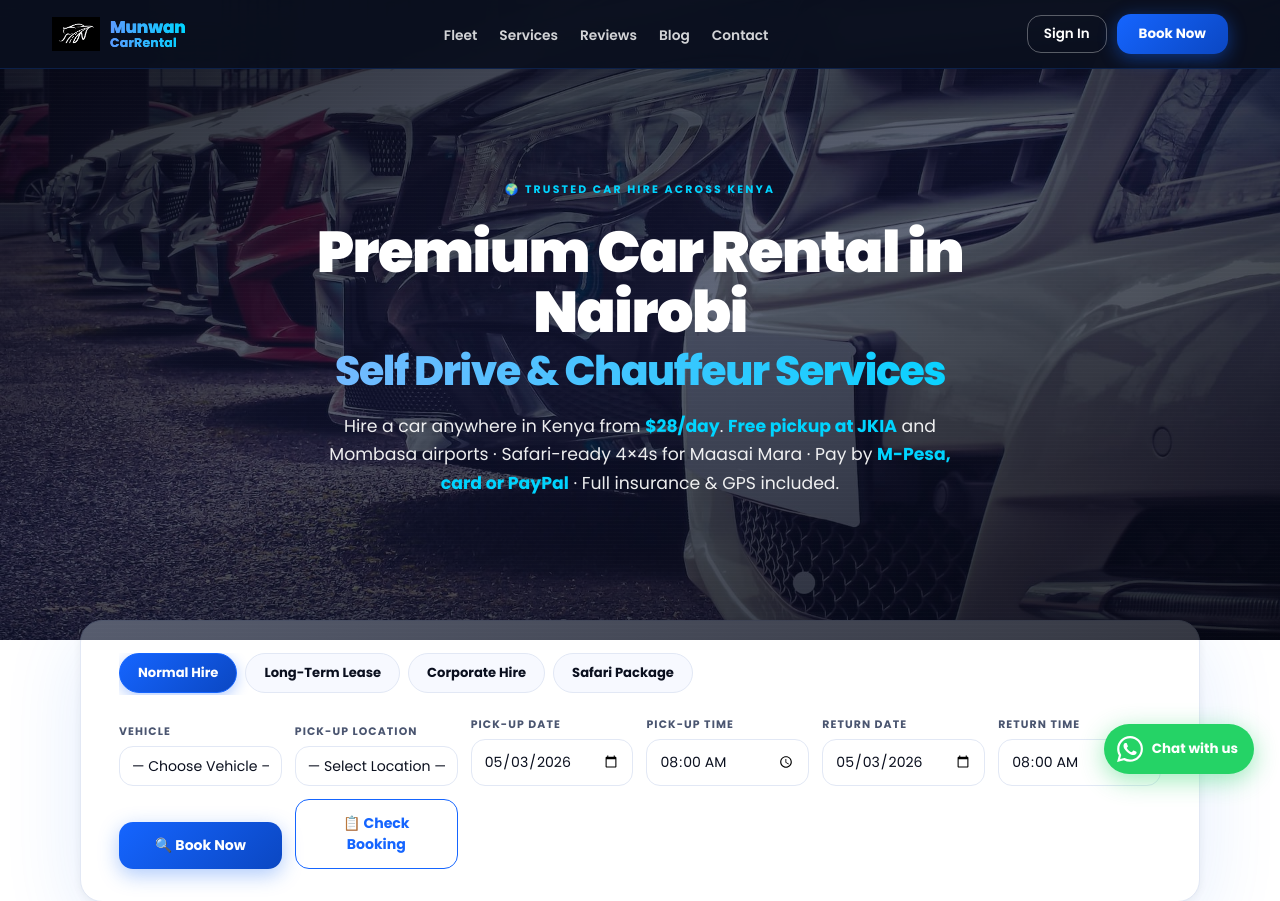
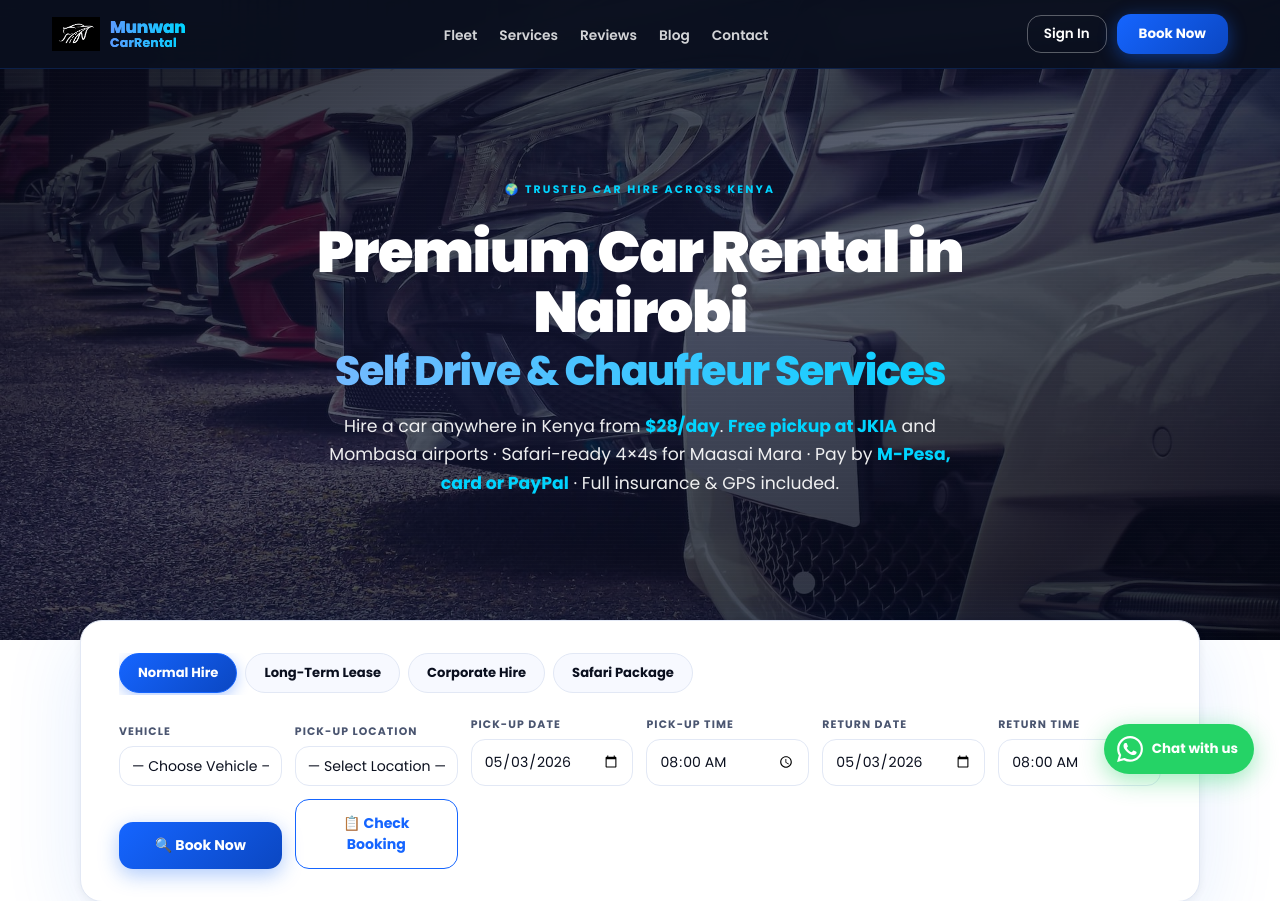
Before and after one commit to Munwan/munwancarrental, a Django app: page / in a window 1280 px wide. Shown: the top 901 px of the page. Run offline with Django 4.2, Linux system fonts and the light colour scheme; data that the repository does not hold is empty; parts of the project's set-up code (start-up, migrations or seed data) failed here and were passed over; some libraries are stand-ins or nearby versions.

Commit message:
Revert hero to CSS background — img element broke booking form layout

```diff
--- a/core/templates/core/home.html
+++ b/core/templates/core/home.html
@@ -9,10 +9,6 @@
 
 <!-- HERO — reduced bottom padding so booking form peeks in viewport -->
 <section class="hero">
-  <img src="{% static 'images/hero-bg.jpg' %}" alt=""
-       class="hero-img" fetchpriority="high"
-       width="1920" height="1080"/>
-  <div class="hero-overlay"></div>
   <div class="hero-content">
     <div class="hero-eyebrow">🌍 Trusted Car Hire Across Kenya</div>
     <h1>Premium Car Rental in Nairobi<span class="grad">Self Drive &amp; Chauffeur Services</span></h1>
--- a/static/css/main.css
+++ b/static/css/main.css
@@ -91,18 +91,12 @@ nav{position:fixed;top:0;left:0;right:0;z-index:300;display:flex;align-items:cen
 .closeMobileMenu-helper{cursor:pointer}
 
 /* ── HERO ─────────────────────────────────────────────── */
-/* Hero uses an actual <img> element for fastest LCP detection.
-   CSS background-image was treated as low-priority by browsers even
-   with preload — switching to <img loading=eager fetchpriority=high>
-   lets browsers process it inline with HTML parsing. */
-.hero{min-height:80vh;position:relative;overflow:hidden;
+.hero{min-height:80vh;
+  background:linear-gradient(160deg,rgba(5,8,20,.88) 0%,rgba(10,20,50,.65) 50%,rgba(5,8,20,.82) 100%),
+    url('../images/hero-bg.jpg') center/cover no-repeat fixed;
   display:flex;flex-direction:column;align-items:center;justify-content:center;
-  padding:96px 56px 64px;text-align:center;background:var(--ink)}
-.hero-img{position:absolute;inset:0;width:100%;height:100%;
-  object-fit:cover;object-position:center;z-index:0}
-.hero-overlay{position:absolute;inset:0;z-index:1;pointer-events:none;
-  background:linear-gradient(160deg,rgba(5,8,20,.88) 0%,rgba(10,20,50,.65) 50%,rgba(5,8,20,.82) 100%)}
-.hero::after{content:'';position:absolute;inset:0;z-index:1;
+  padding:96px 56px 64px;position:relative;overflow:hidden;text-align:center}
+.hero::after{content:'';position:absolute;inset:0;
   background:repeating-linear-gradient(0deg,transparent,transparent 3px,rgba(255,255,255,.012) 3px,rgba(255,255,255,.012) 4px);
   pointer-events:none}
 .hero::before{content:none}
```
